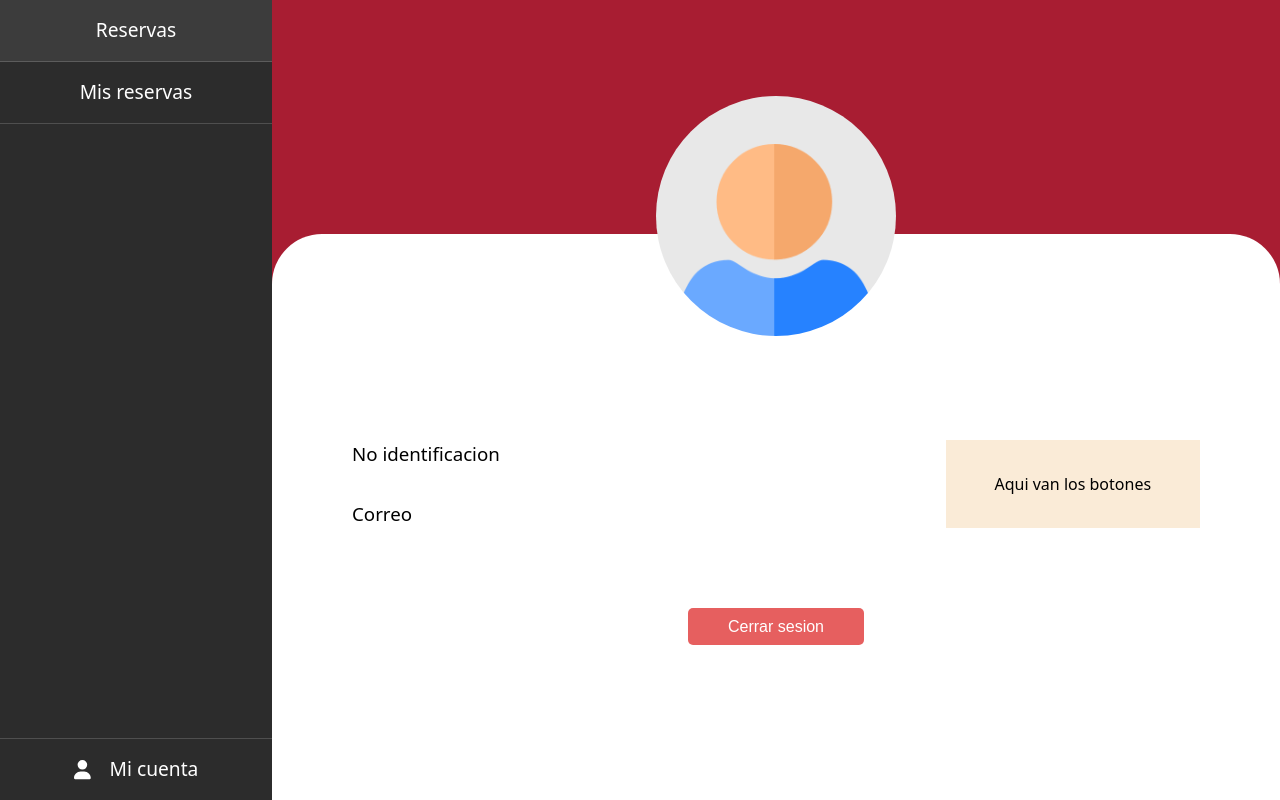
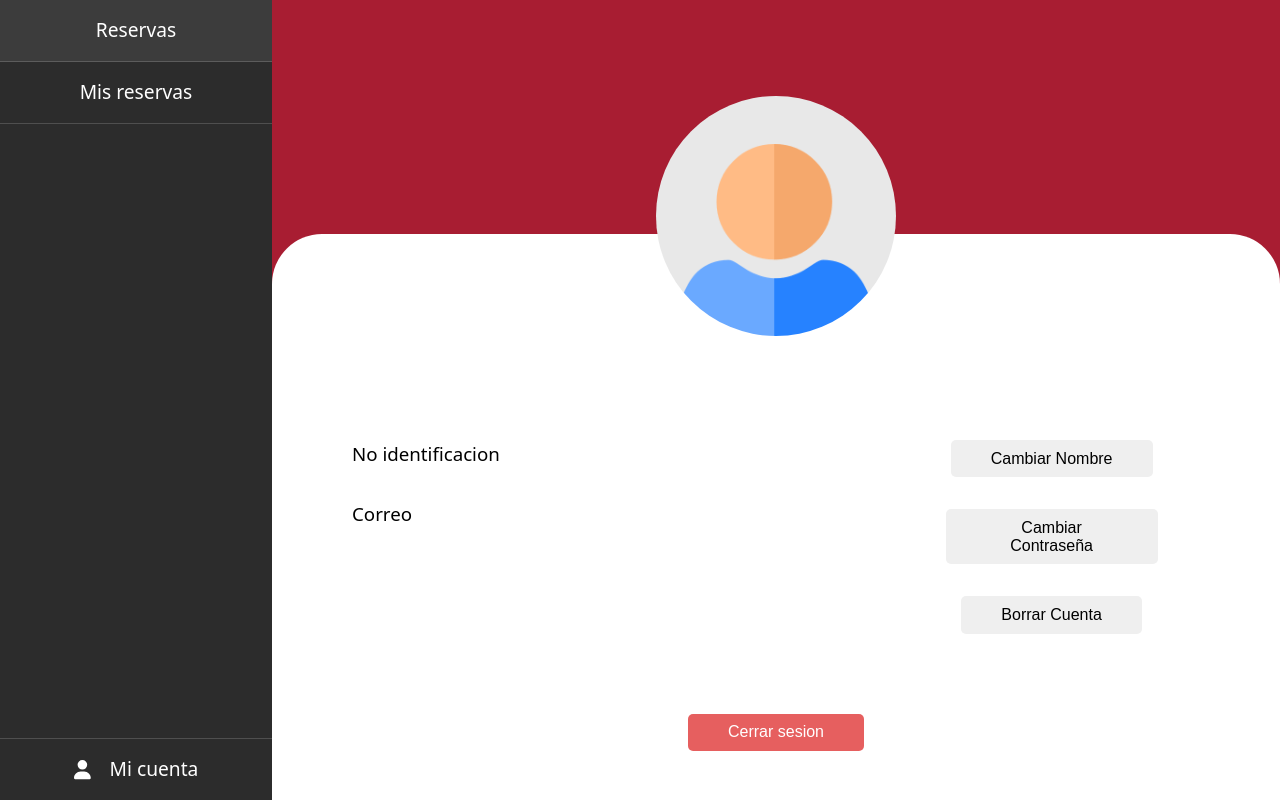
Before and after one commit to MimiRandomS/CVDS_Lab04_Frontend, a React (Vite) app: page /account in a window 1280 px wide. Built offline with nearby package versions, Linux system fonts and the light colour scheme.

Commit message:
pagina de usuario

```diff
--- a/src/features/user/account/account.module.css
+++ b/src/features/user/account/account.module.css
@@ -65,12 +65,12 @@
 }
 
 .data__update {
-  background-color: antiquewhite;
-  height: inherit;
-  width: 30%;
+  width: 25%;
   display: flex;
+  flex-direction: column;
   align-items: center;
   justify-content: center;
+  gap: 2rem;
 }
 
 .btnContainer {
--- a/src/features/user/account/account.tsx
+++ b/src/features/user/account/account.tsx
@@ -3,6 +3,9 @@ import styles from "./account.module.css";
 import MainLayout from "../../../layouts/MainLayout/MainLayout";
 import LateralBar from "../../../components/LateralBar/LateralBar";
 import Button from "../../../components/Button/Button";
+import ChangeName from "../../../components/User/Update/ChangeName/changeName";
+import ChangePassword from "../../../components/User/Update/ChangePassword/changePassword";
+import DeleteAccount from "../../../components/User/Update/DeleteAccount/deleteAccount";
 
 function account() {
   const navigate = useNavigate();
@@ -40,7 +43,11 @@ function account() {
                   </p>
                 </div>
               </div>
-              <div className={styles.data__update}>Aqui van los botones</div>
+              <div className={styles.data__update}>
+                <ChangeName></ChangeName>
+                <ChangePassword></ChangePassword>
+                <DeleteAccount></DeleteAccount>
+              </div>
             </div>
             <div className={styles.btnContainer}>
               <Button
```
Also changed, not shown: src/components/User/Update/UserAction/userAction.tsx (deleted, +0 -27 lines).
